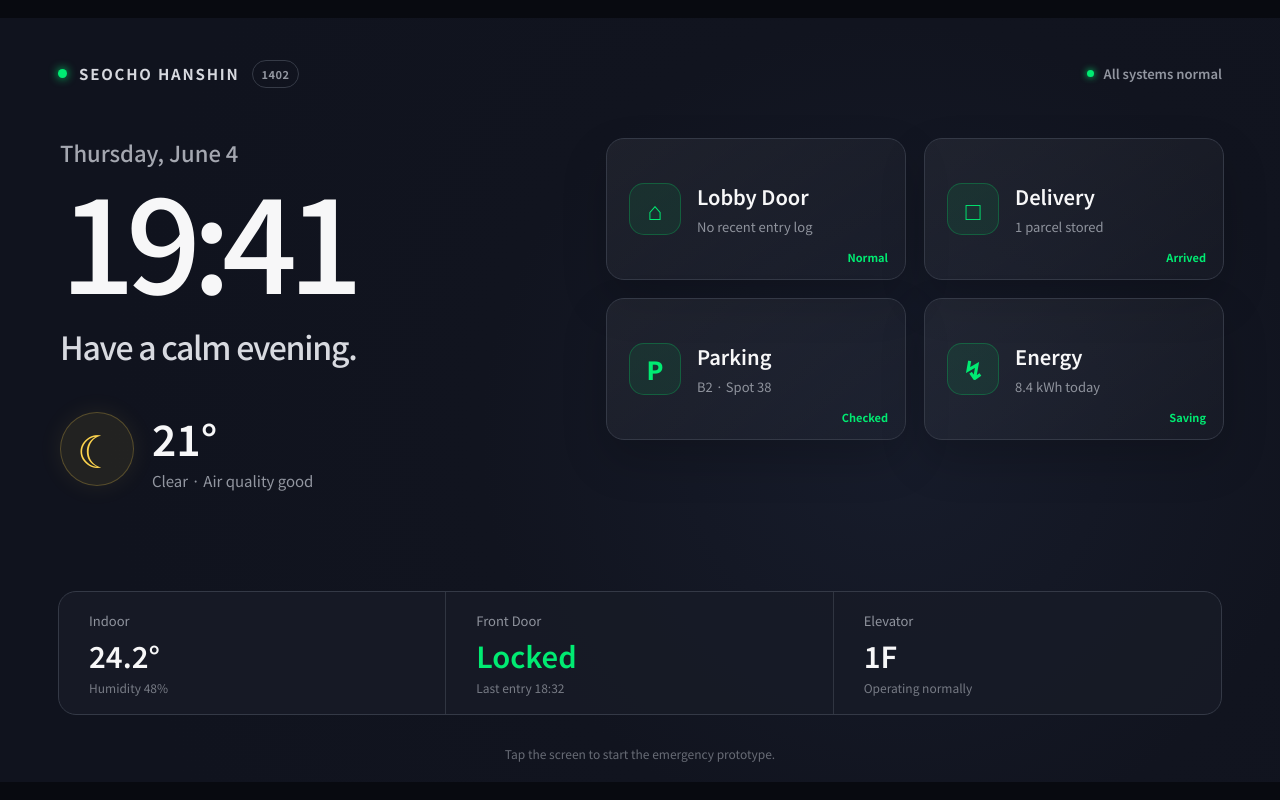
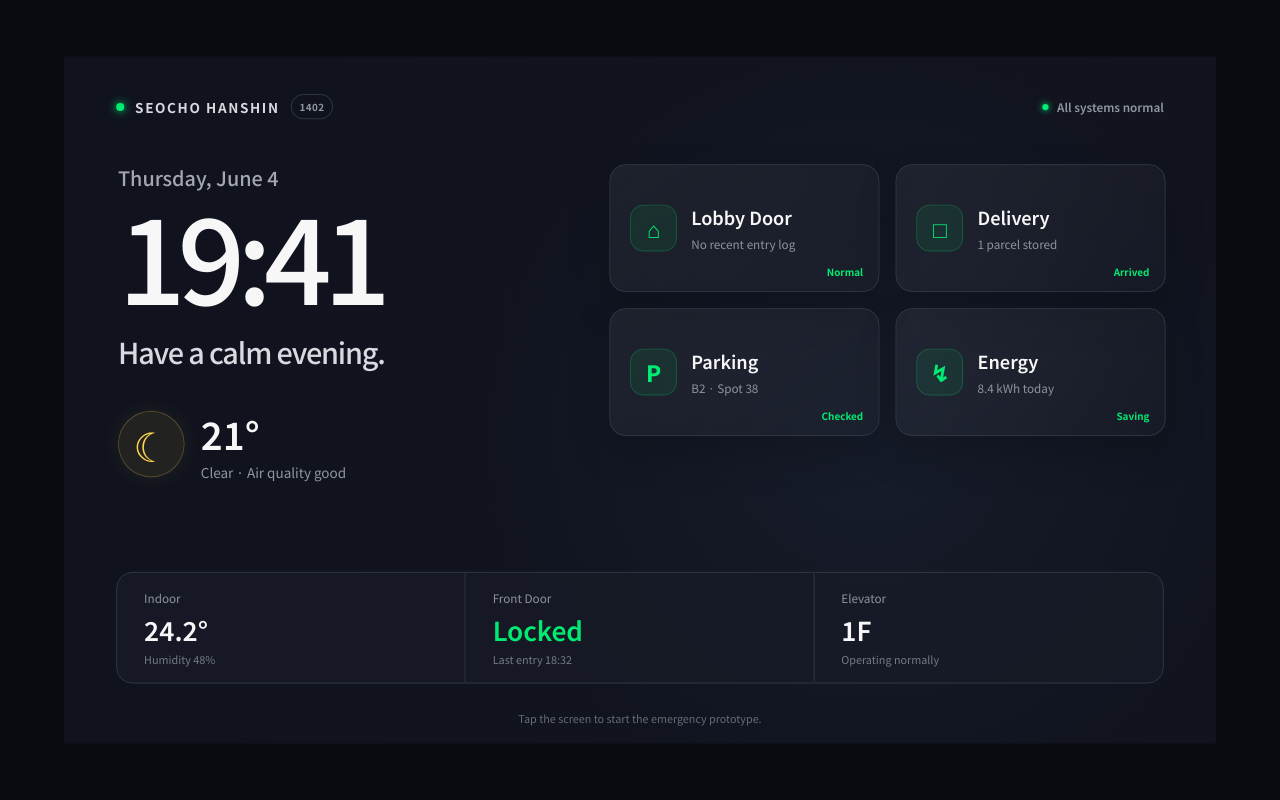
Before and after one commit to Sensible-life/ID307, a React (Vite) app: page / in a window 1280 px wide. Built offline with nearby package versions, Linux system fonts and the light colour scheme.

Commit message:
fix: reduced to 90%

```diff
--- a/src/styles/global.css
+++ b/src/styles/global.css
@@ -12,7 +12,7 @@
 * { box-sizing: border-box; }
 html, body { width: 100%; height: 100%; }
 body { display: grid; margin: 0; overflow: hidden; place-items: center; background: #080a10; color: #f7f7f8; }
-#root { position: relative; width: min(100vw, calc(100vh * 1.675), 1340px); aspect-ratio: 1340 / 800; max-height: 800px; overflow: hidden; }
+#root { position: relative; width: min(100vw, calc(100vh * 1.675), 1340px); aspect-ratio: 1340 / 800; max-height: 800px; overflow: hidden; transform: scale(.9); transform-origin: center; }
 button { font: inherit; color: inherit; cursor: pointer; }
 .screen { position: relative; width: 100%; height: 100%; min-height: 0; background: radial-gradient(circle at 70% 55%, #171c2b 0, var(--bg) 42%, #10131e 80%); }
 .topbar { position: absolute; z-index: 5; top: 36px; left: 62px; right: 53px; display: flex; align-items: center; justify-content: space-between; color: var(--muted); font-size: 14px; font-weight: 700; }
```
